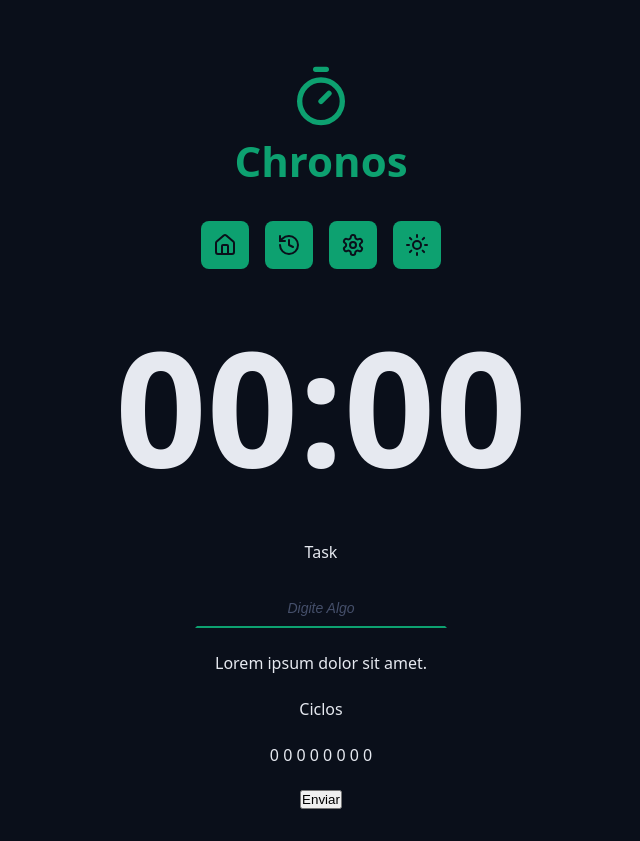
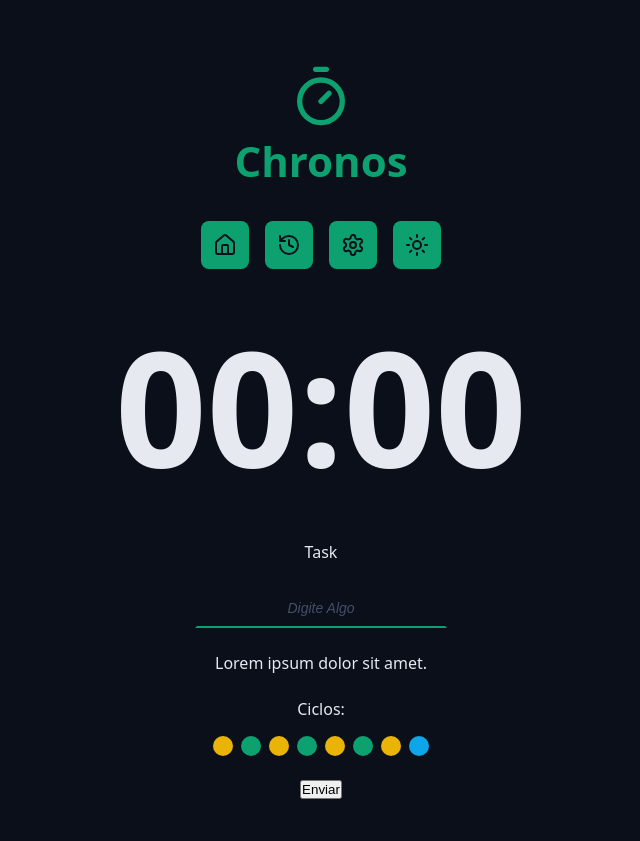
Before and after one commit to Gabrielhscl/Chronos-pomodoro, a React (Vite) app: page / in a window 1280 px wide. Shown: the whole page, without its empty margins (319-959 px from the left). Built offline with nearby package versions, Linux system fonts and the light colour scheme.

Commit message:
29. Criando o componente Cycles com indicadores do ciclo pomodoro em cores

```diff
--- a/src/App.tsx
+++ b/src/App.tsx
@@ -6,6 +6,7 @@
 
 import './styles/theme.css';
 import './styles/global.css';
+import { Cycles } from './componets/Cycles';
 
 export function App() {
   return (
@@ -35,8 +36,7 @@
             <p>Lorem ipsum dolor sit amet.</p>
           </div>
           <div className='formRow'>
-            <p>Ciclos</p>
-            <p>0 0 0 0 0 0 0 0</p>
+            <Cycles />
           </div>
           <div className='formRow'>
             <button>Enviar</button>
--- /dev/null
+++ b/src/componets/Cycles/index.tsx
@@ -0,0 +1,19 @@
+import styles from './styles.module.css';
+
+export function Cycles() {
+  return (
+    <div className={styles.cycles}>
+      <span>Ciclos:</span>
+      <div className={styles.cyclesDots}>
+        <span className={`${styles.cycleDot} ${styles.workTime}`}></span>
+        <span className={`${styles.cycleDot} ${styles.shortBreakTime}`}></span>
+        <span className={`${styles.cycleDot} ${styles.workTime}`}></span>
+        <span className={`${styles.cycleDot} ${styles.shortBreakTime}`}></span>
+        <span className={`${styles.cycleDot} ${styles.workTime}`}></span>
+        <span className={`${styles.cycleDot} ${styles.shortBreakTime}`}></span>
+        <span className={`${styles.cycleDot} ${styles.workTime}`}></span>
+        <span className={`${styles.cycleDot} ${styles.longbreakTime}`}></span>
+      </div>
+    </div>
+  );
+}
--- /dev/null
+++ b/src/componets/Cycles/styles.module.css
@@ -0,0 +1,31 @@
+.cycles {
+  display: flex;
+  flex-direction: column;
+  align-items: center;
+  justify-content: center;
+  gap: 1.6rem;
+}
+
+.cyclesDots {
+  display: flex;
+  gap: 0.8rem;
+}
+
+.cycleDot {
+  width: 2rem;
+  height: 2rem;
+  background: var(--primary);
+  border-radius: 50%;
+}
+
+.workTime {
+  background: var(--warning);
+}
+
+.shortBreakTime {
+  background: var(--primary);
+}
+
+.longbreakTime {
+  background: var(--info);
+}
```
